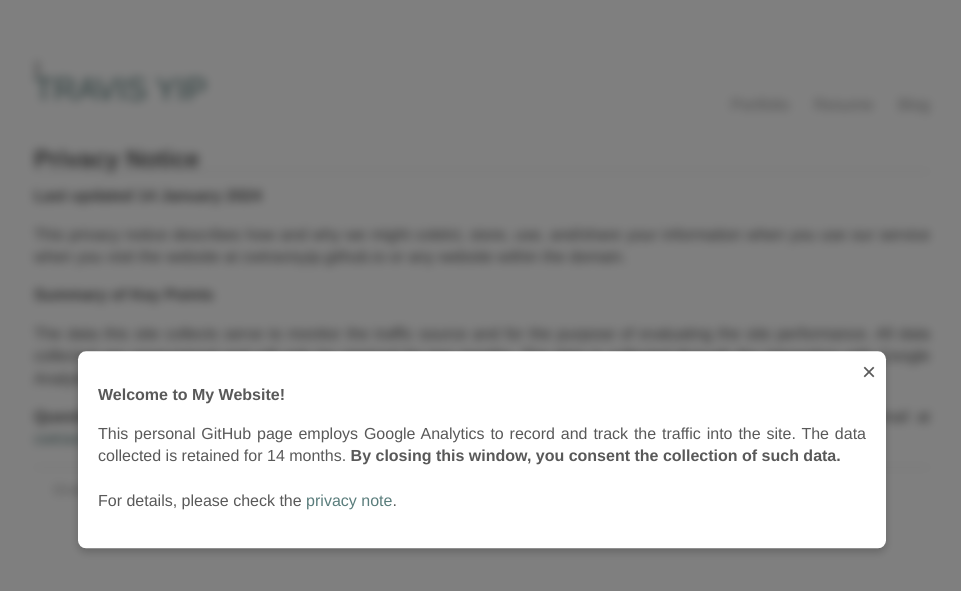
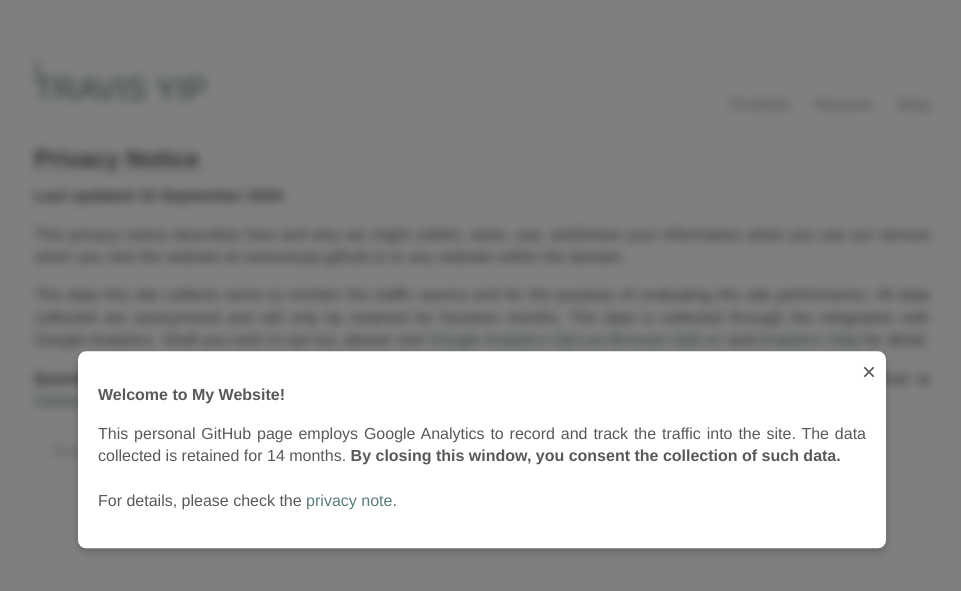
Before and after one commit to cwtravisyip/cwtravisyip.github.io, a Jekyll site: the page built from privacy_note.html, in a window 1280 px wide. Shown: the top 591 px of the page, without its empty margins (158-1119 px from the left). Built offline with Jekyll 4.4.1, drawn with Linux system fonts in a browser that asks for light colours.

Commit message:
Update of the privacy note content and the durection of data retention

```diff
--- a/privacy_note.html
+++ b/privacy_note.html
@@ -7,7 +7,7 @@ title: Privacy Notice
 
 	<!-- Previous Work List -->
 	<h2>
-		Last updated 14 January 2024
+		Last updated 15 September 2024
 	</h2>
 
 	<p>
@@ -16,11 +16,11 @@ title: Privacy Notice
 		or any website within the domain.
 	</p>
 
-	<h2>Summary of Key Points</h2>
+	<!-- <h2>Summary of Key Points</h2> -->
     <p>
         The data this site collects serve to monitor the traffic source and
         for the purpose of evaluating the site performance.
-        All data collected are anonymised and will only be retained for two months.
+        All data collected are anonymised and will only be retained for fourteen months.
         The data is collected through the integration with Google Analytics.
         Shall you wish to opt out, please visit
         <a href="https://tools.google.com/dlpage/gaoptout?hl=en">Google Analytics Opt-out Browser Add-on</a>
```
